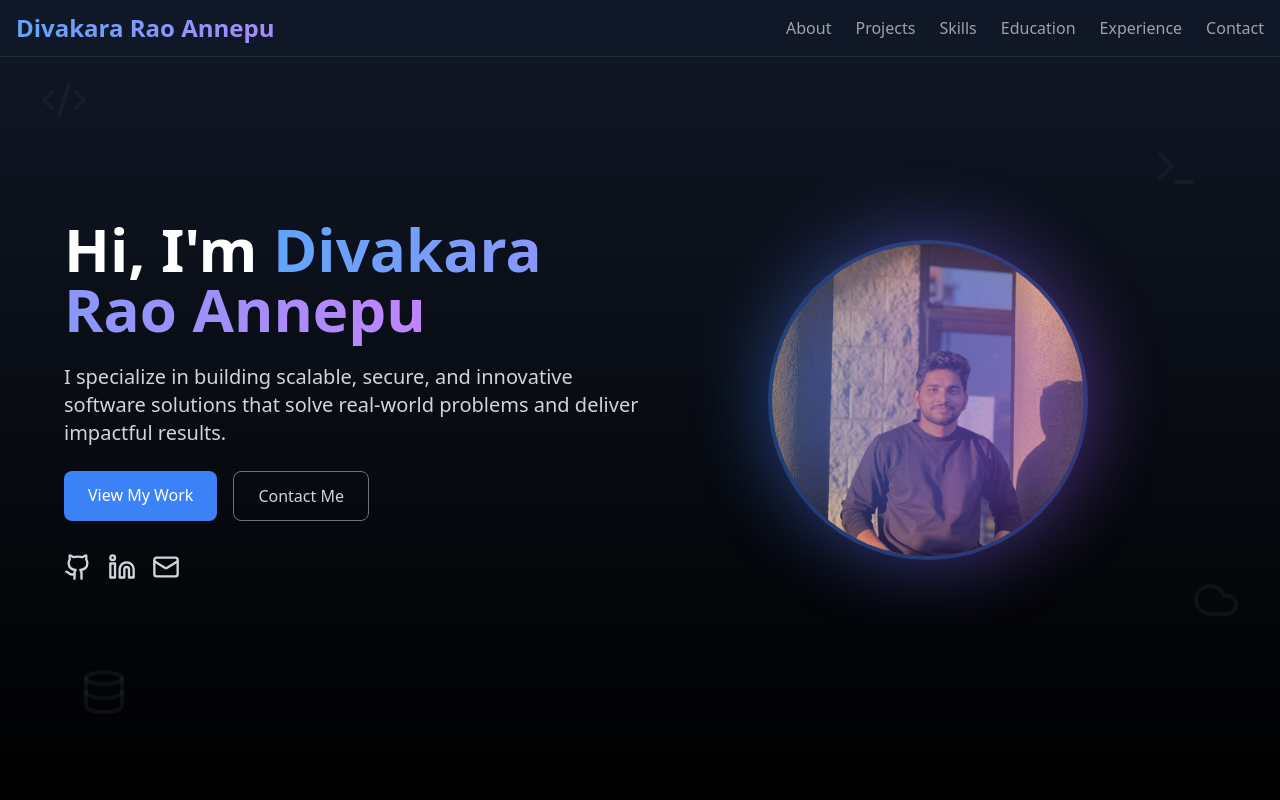
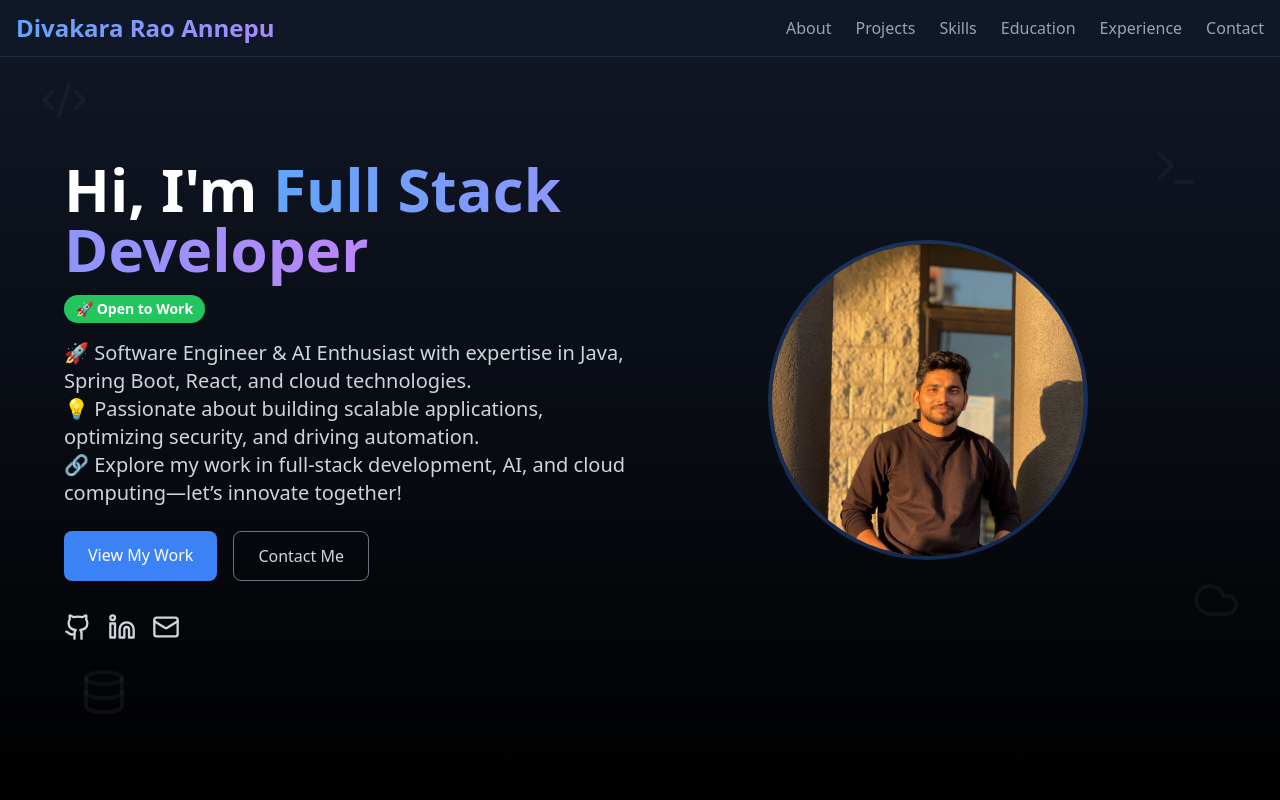
Before and after one commit to divakar007/website, a React (Vite) app: page / in a window 1280 px wide. Shown: the top 800 px of the page. Built offline with nearby package versions, Linux system fonts and the light colour scheme.

Commit message:
Updated Hero page

```diff
--- a/package.json
+++ b/package.json
@@ -15,7 +15,8 @@
     "lucide-react": "^0.344.0",
     "react": "^18.3.1",
     "react-dom": "^18.3.1",
-    "react-icons": "^5.4.0"
+    "react-icons": "^5.4.0",
+    "react-simple-typewriter": "^5.0.1"
   },
   "devDependencies": {
     "@eslint/js": "^9.9.1",
--- a/src/components/Hero.tsx
+++ b/src/components/Hero.tsx
@@ -1,10 +1,10 @@
 import { Github, Mail, Linkedin, Code2, Terminal, Database, Cloud } from 'lucide-react';
+import { Typewriter } from 'react-simple-typewriter'; // Import Typewriter effect
+import divakar from '../assets/img/divakar_img.jpg';
 
-import divakar from '../assets/img/divakar_img.jpg';
 const Hero = () => {
     return (
         <section className="min-h-screen flex flex-col md:flex-row items-center justify-between px-6 md:px-16 bg-gradient-to-b from-gray-900 to-black text-white relative overflow-hidden">
-            {/* Animated Background Elements */}
             <div className="absolute inset-0 overflow-hidden pointer-events-none">
                 <div className="absolute top-20 left-10 text-gray-700/20 animate-float">
                     <Code2 size={48} />
@@ -22,16 +22,32 @@ const Hero = () => {
 
             {/* Hero Content */}
             <div className="hero-content text-center md:text-left md:w-1/2 z-10">
-                <h1 className="text-4xl md:text-6xl font-bold mb-6">
+                <h1 className="text-4xl md:text-6xl font-bold mb-4">
                     Hi, I'm{" "}
                     <span className="bg-gradient-to-r from-blue-400 to-purple-400 text-transparent bg-clip-text">
-            Divakara Rao Annepu
-          </span>
+                        <Typewriter
+                            words={["Divakara Rao Annepu","Full Stack Developer"]}
+                            loop={Infinity}
+                            cursor
+                            cursorStyle="_"
+                            typeSpeed={100}
+                            deleteSpeed={50}
+                            delaySpeed={1000}
+                        />
+                    </span>
                 </h1>
+
+                {/* Open to Work Badge */}
+                <span className="inline-block bg-green-500 text-white text-sm font-semibold px-3 py-1 rounded-full mb-4">
+                    🚀 Open to Work
+                </span>
+
                 <p className="text-lg md:text-xl text-gray-300 mb-6">
-                    I specialize in building scalable, secure, and innovative software solutions that solve
-                    real-world problems and deliver impactful results.
+                    🚀 Software Engineer & AI Enthusiast with expertise in Java, Spring Boot, React, and cloud technologies. <br/>
+                    💡 Passionate about building scalable applications, optimizing security, and driving automation. <br/>
+                    🔗 Explore my work in full-stack development, AI, and cloud computing—let’s innovate together! <br/>
                 </p>
+
                 <div className="flex flex-wrap gap-4 justify-center md:justify-start">
                     <a
                         href="#projects"
@@ -46,6 +62,7 @@ const Hero = () => {
                         Contact Me
                     </a>
                 </div>
+
                 <div className="flex gap-4 mt-8 justify-center md:justify-start">
                     <a
                         href="https://github.com/divakar007"
@@ -75,7 +92,7 @@ const Hero = () => {
             {/* Hero Image */}
             <div className="hero-image mt-10 md:mt-0 md:w-1/2 relative z-10">
                 <div className="relative w-64 h-64 md:w-80 md:h-80 mx-auto">
-                    <div className="absolute inset-0 bg-gradient-to-r from-blue-500 to-purple-500 rounded-full blur-2xl opacity-30 animate-pulse"></div>
+                    <div className="absolute from-blue-500 to-purple-500 rounded-full blur-2xl opacity-30 animate-pulse"></div>
                     <img
                         src={divakar}
                         alt="Divakara Rao Annepu"
```
Also changed, not shown: 1 other file (tests, documents, lock files or other folders).
